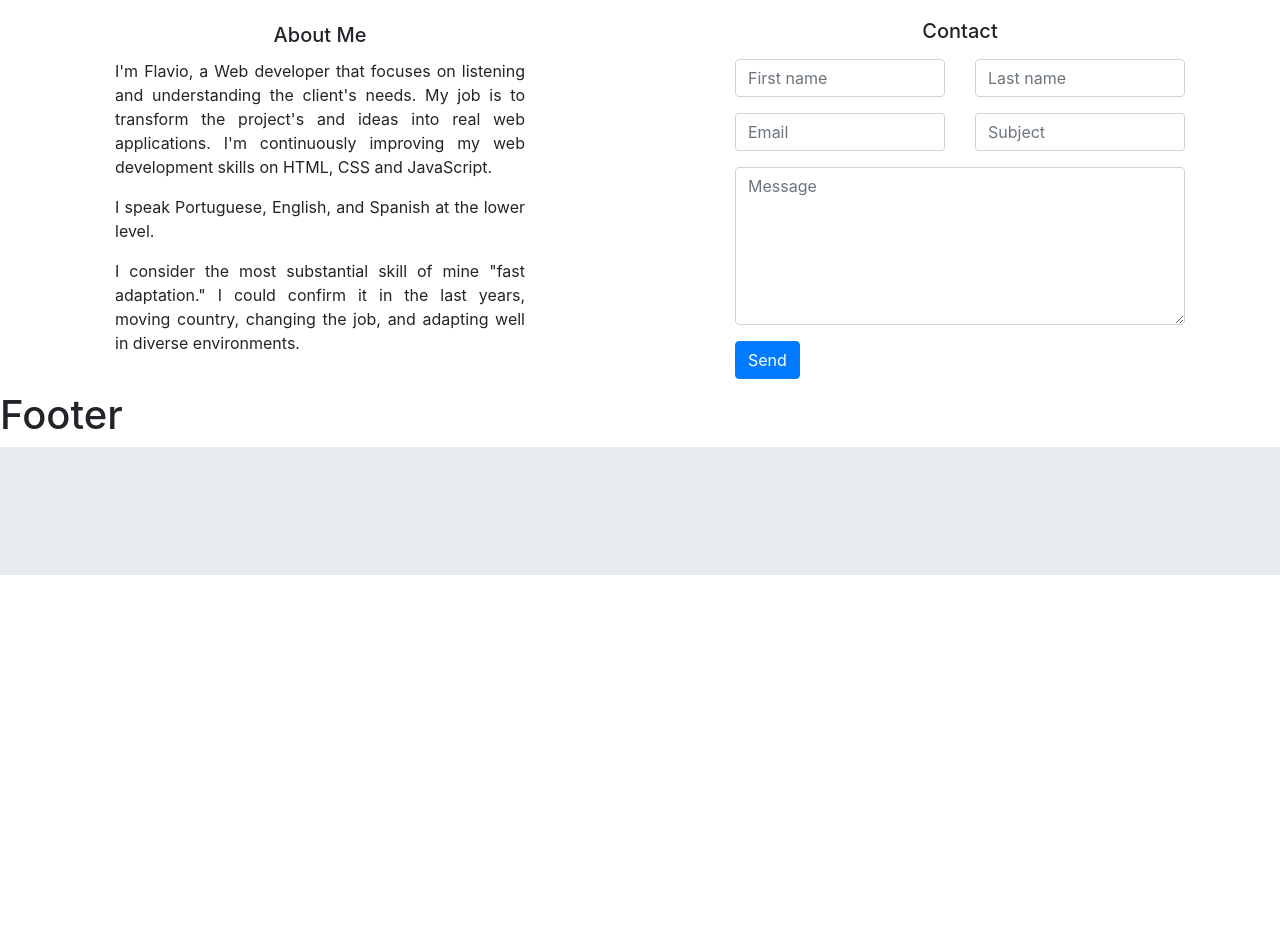
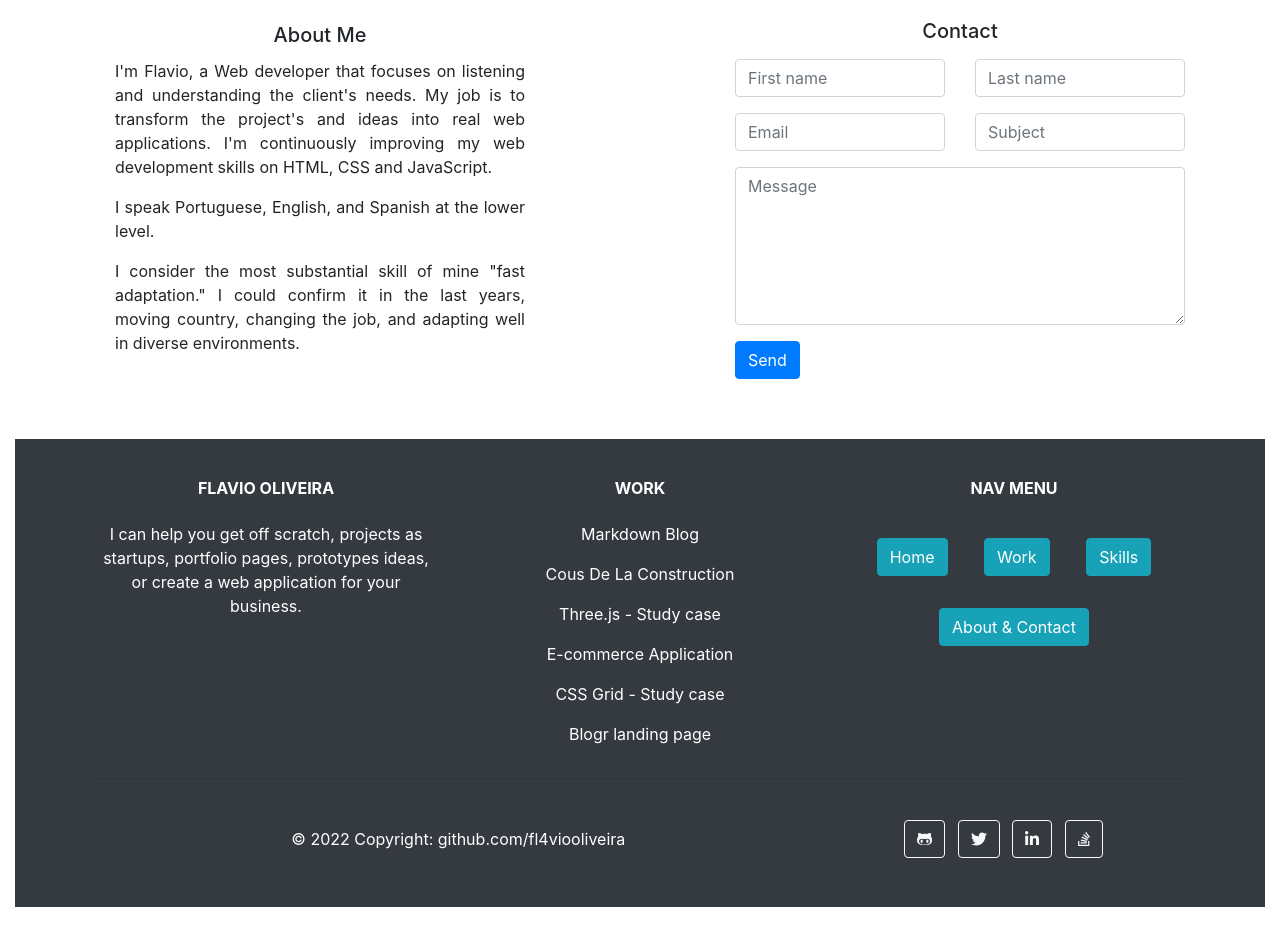
Before and after one commit to fl4viooliveira/Bootstrap-Portfolio, a plain HTML site: page index.html in a window 1280 px wide. Shown: the part 2371-3316 px from the top of the page. Before the commit the page ends 2978 px from the top, so only its background shows below. Drawn offline with nearby package versions, Linux system fonts and the light colour scheme.

Commit message:
Set footer with links and buttons

```diff
--- a/index.html
+++ b/index.html
@@ -240,11 +240,124 @@
   </section>
 
   <!-- FOOTER -->
-  <section class="footer-box">
-    <h1>Footer</h1>
-    <div class="jumbotron jumbotron-fluid">
-      <div class="container">
+  <section class="container-fluid my-5 footer-box">
+    <footer class="text-center text-lg-start bg-dark text-white">
+      <div class="container p-4 pb-0">
+        <section class="">
+
+          <div class="row">
+
+            <div class="col-md-4 col-lg-4 col-xl-4 mx-auto mt-3">
+              <h6 class="text-uppercase mb-4 font-weight-bold">
+                Flavio Oliveira
+              </h6>
+              <p>
+                I can help you get off scratch, projects as startups, portfolio pages, prototypes ideas, or create a web
+                application for your business.
+              </p>
             </div>
+
+            <hr class="w-100 clearfix d-md-none" />
+
+            <div class="col-md-4 col-lg-4 col-xl-4 mx-auto mt-3">
+              <h6 class="text-uppercase mb-4 font-weight-bold">Work</h6>
+              <p>
+                <a class="text-white" target="_blank" href="https://blogproject.io/">Markdown Blog</a>
+              </p>
+              <p>
+                <a class="text-white" target="_blank" href="https://cousdela.com/">Cous De La Construction</a>
+              </p>
+              <p>
+                <a class="text-white" target="_blank" href="https://fl4viooliveira.github.io/duda/">Three.js - Study
+                  case</a>
+              </p>
+              <p>
+                <a class="text-white" target="_blank" href="https://4devbydev.vercel.app/">E-commerce Application</a>
+              </p>
+              <p>
+                <a class="text-white" target="_blank"
+                  href="https://fl4viooliveira.github.io/bkg_grid_layout/public/index.html">CSS Grid - Study case</a>
+              </p>
+              <p>
+                <a class="text-white" target="_blank" href="https://fl4viooliveira.github.io/blogr_landing_page/">Blogr
+                  landing page
+                </a>
+              </p>
+            </div>
+
+            <hr class="w-100 clearfix d-md-none" />
+
+            <div class="col-md-4 col-lg-4 col-xl-4 mx-auto mt-3">
+              <h6 class="text-uppercase mb-4 font-weight-bold">
+                Nav Menu
+              </h6>
+              <a class="" href="#hero">
+                <button type="button" class="btn btn-info m-3">
+                  Home
+                </button>
+              </a>
+              <a class="" href="#work">
+                <button type="button" class="btn btn-info m-3">
+                  Work
+                </button>
+              </a>
+              <a class="" href="#skills">
+                <button type="button" class="btn btn-info m-3">
+                  Skills
+                </button>
+              </a>
+              <a class="" href="#about-contact">
+                <button type="button" class="btn btn-info m-3">
+                  About & Contact
+                </button>
+              </a>
+            </div>
+
+          </div>
+
+        </section>
+
+        <hr class="my-3">
+
+        <section class="p-3 pt-0">
+          <div class="row d-flex align-items-center">
+
+            <div class="col-md-7 col-lg-8 text-center text-md-start">
+
+              <div class="p-3">
+                © 2022 Copyright:
+                <a class="text-white" href="https://github.com/fl4viooliveira">github.com/fl4viooliveira</a>
+              </div>
+
+            </div>
+
+            <div class="col-md-5 col-lg-4 ml-lg-0 text-center text-md-end">
+              <!-- GitHub -->
+              <a href="https://github.com/fl4viooliveira" target="_blank" class="btn btn-outline-light btn-floating m-1" class="text-white" role="button">
+                <i class="fab fa-github-alt"></i>
+              </a>
+
+              <!-- Twitter -->
+              <a href="https://twitter.com/fl4viooliveira" target="_blank" class="btn btn-outline-light btn-floating m-1" class="text-white" role="button">
+                <i class="fab fa-twitter"></i>
+              </a>
+
+              <!-- Linkedin -->
+              <a href="https://www.linkedin.com/in/fl4viooliveira/" target="_blank" class="btn btn-outline-light btn-floating m-1" class="text-white" role="button">
+                <i class="fab fa-linkedin-in"></i>
+              </a>
+
+              <!-- StackOverflow -->
+              <a href="https://stackoverflow.com/users/13045151/flavio-oliveira" target="_blank" class="btn btn-outline-light btn-floating m-1" class="text-white" role="button">
+                <i class="fab fa-stack-overflow"></i>
+              </a>
+
+            </div>
+
+          </div>
+        </section>
+
+    </footer>
     </div>
   </section>
 
@@ -261,6 +374,11 @@
     integrity="sha384-JZR6Spejh4U02d8jOt6vLEHfe/JQGiRRSQQxSfFWpi1MquVdAyjUar5+76PVCmYl"
     crossorigin="anonymous"></script>
 
+  <!-- FontAwesome   -->
+  <script defer src="https://use.fontawesome.com/releases/v5.15.4/js/all.js"
+    integrity="sha384-rOA1PnstxnOBLzCLMcre8ybwbTmemjzdNlILg8O7z1lUkLXozs4DHonlDtnE7fpc"
+    crossorigin="anonymous"></script>
+
 </body>
 
 </html>
```
Lines whose indentation alone changed are shown as unchanged.
